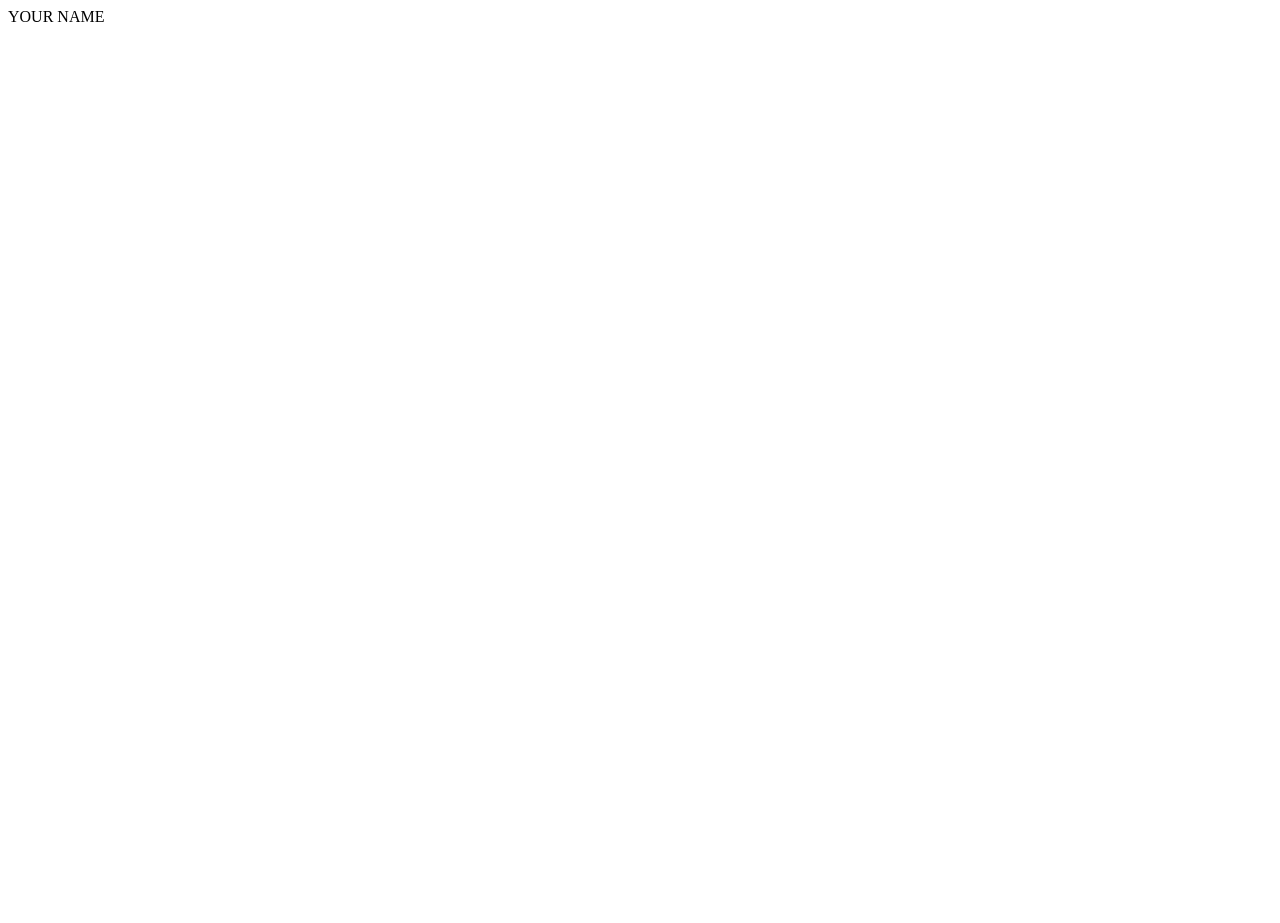
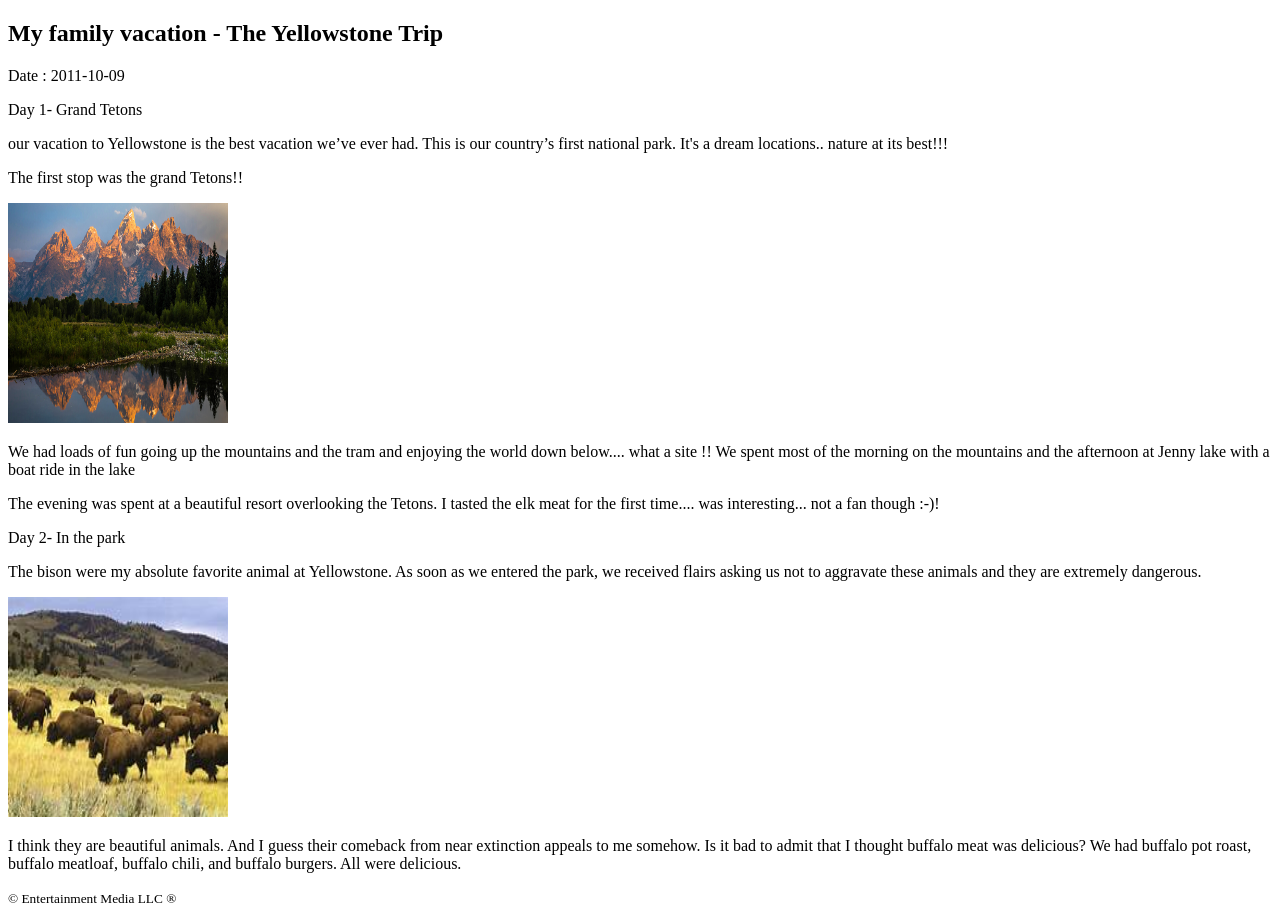
Before and after one commit to pc2003113/html-me-something, a plain HTML site: page index.html in a window 1280 px wide. Before the commit the page ends 800 px from the top, so only its background shows below. Drawn offline with Linux system fonts and the light colour scheme.

Commit message:
html updates with images

```diff
--- a/index.html
+++ b/index.html
@@ -1 +1,52 @@
-<p>YOUR NAME</p>
+<!DOCTYPE html>
+<html>
+
+<head>
+	<title>Yellowstone trip</title>
+
+</head>
+
+<body>
+<main>
+<article>
+  <header>
+    <h1>My family vacation - The Yellowstone Trip</h1>
+    <p>Date : 2011-10-09</p>
+	<p> Day 1- Grand Tetons </p>
+  </header>
+  <p>
+  our vacation to Yellowstone is the best vacation we’ve ever had. This is our country’s first national park.  It's a dream locations.. nature at its best!!!
+  </p>
+  <p>
+  The first stop was the grand Tetons!!
+  </P>
+  <p>
+  <img src="images/teton.jpeg" alt="Grand Tetons" height= "220" width="220"/>
+  </P>
+   <p>
+	We had loads of fun going up the mountains and the tram and enjoying the world down below.... what a site !! We spent most of the morning on the mountains and the afternoon at Jenny lake with a boat ride in the lake
+  </P>
+
+  <p>
+  The evening was spent at a beautiful resort overlooking the Tetons. I tasted the elk meat for the first time.... was interesting... not a fan though :-)!
+  </p>
+
+  <p> Day 2- In the park </p>
+  <p>
+  The bison were my absolute favorite animal at Yellowstone. As soon as we entered the park, we received flairs asking us not to aggravate these animals and they are extremely dangerous.
+  </p>
+  <img src="images/bison.jpg" alt="bison" height= "220" width="220"/>
+  <p>
+  I think they are beautiful animals. And I guess their comeback from near extinction appeals to me somehow. Is it bad to admit that I thought buffalo meat was delicious? We had buffalo pot roast, buffalo meatloaf, buffalo chili, and buffalo burgers. All were delicious.
+  </p>
+
+ </main>
+
+
+
+  <footer>
+    <p><small>&copy; Entertainment Media LLC &reg;</small></p>
+  </footer>
+</article>
+</body>
+</html>
```
Also changed, not shown: images/bison.jpg (added), images/teton.jpeg (added), images/the bear.jpg (added), images/ys1.jpg (added), images/ys2.jpg (added).
